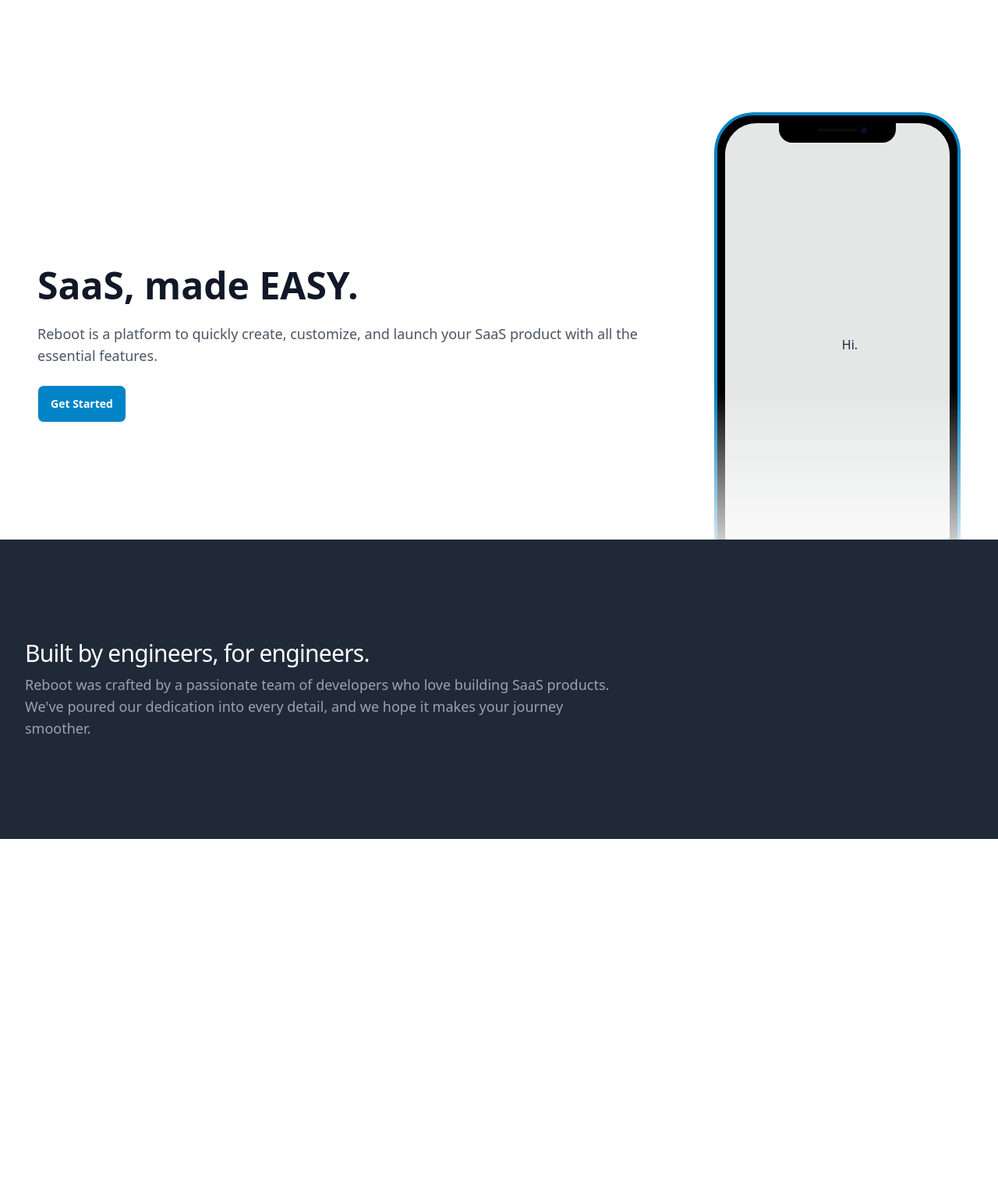
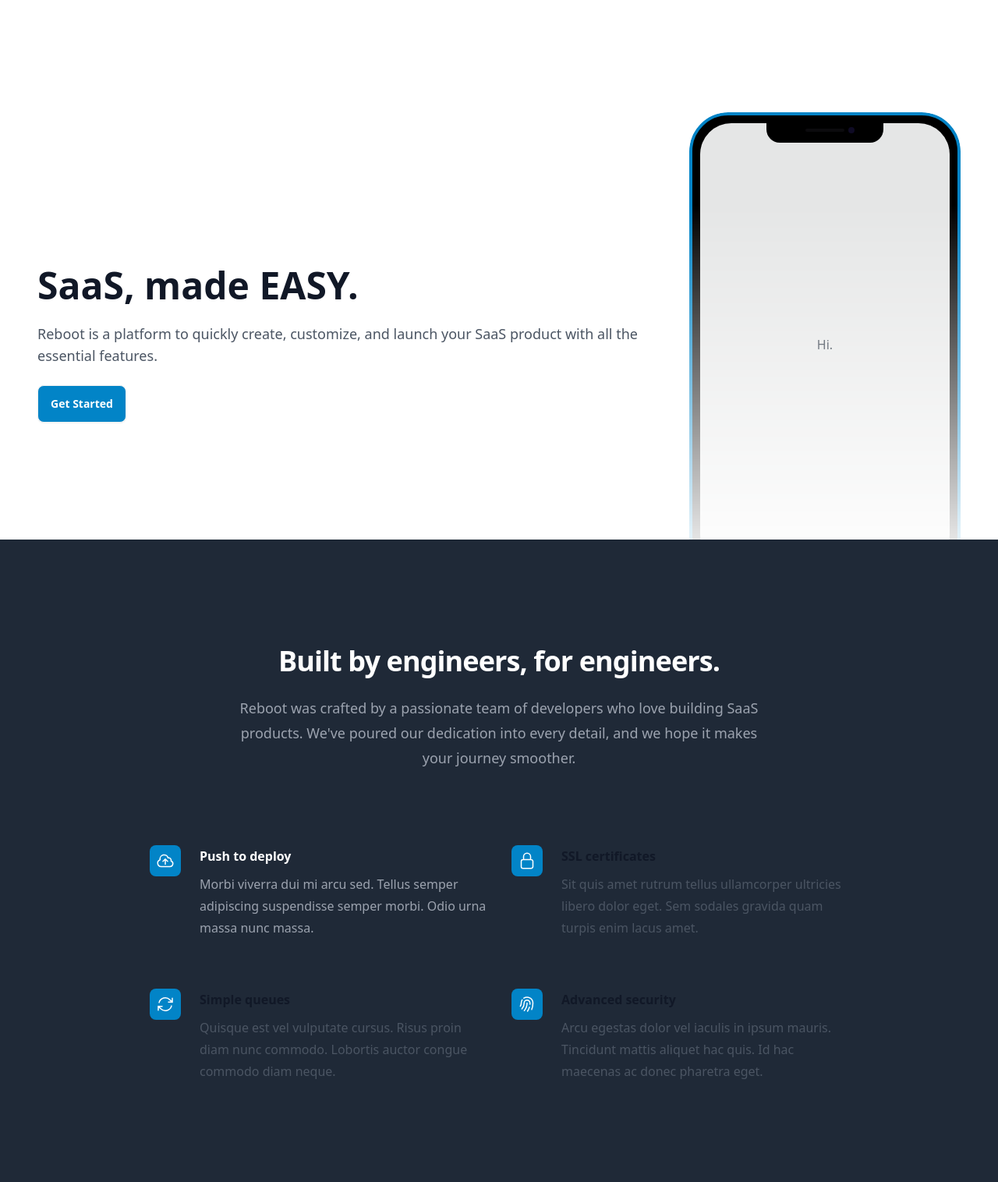
Before and after one commit to andreivisan/reboot-saas, a FastAPI app: page / in a window 1280 px wide. Shown: the part 68-1584 px from the top of the page at 78% size. Before the commit the page ends 1144 px from the top, so only its background shows below. Run offline with FastAPI, Linux system fonts and the light colour scheme; some libraries are stand-ins or nearby versions.

Commit message:
Home Page - Features section

```diff
--- a/templates/authentication/fragments/register_form.html
+++ b/templates/authentication/fragments/register_form.html
@@ -36,8 +36,8 @@
         </form>
 
         <p class="mt-10 text-center text-sm text-gray-500">
-        Already a member?
-        <a hx-get="/login" hx-target="#auth-form" hx-swap="innerHTML" class="font-semibold leading-6 text-sky-600 hover:text-sky-500 cursor-pointer">Login</a>
+            Already a member?
+            <a hx-get="/login" hx-target="#auth-form" hx-swap="innerHTML" class="font-semibold leading-6 text-sky-600 hover:text-sky-500 cursor-pointer">Login</a>
         </p>
     </div>
 </div>
--- /dev/null
+++ b/templates/home/fragments/features.html
@@ -0,0 +1,59 @@
+<div>
+    <div class="mx-auto max-w-7xl px-6 lg:px-8">
+        <div class="mx-auto max-w-2xl lg:text-center">
+            <p class="mt-2 text-3xl font-bold tracking-tight text-white sm:text-4xl">Built by engineers, for engineers.</p>
+            <p class="mt-6 text-lg leading-8 text-gray-400">
+                Reboot was crafted by a passionate team of developers who love building SaaS products.
+                We've poured our dedication into every detail, and we hope it makes your journey smoother.
+            </p>
+        </div>
+        <div class="mx-auto mt-16 max-w-2xl sm:mt-20 lg:mt-24 lg:max-w-4xl">
+            <dl class="grid max-w-xl grid-cols-1 gap-x-8 gap-y-10 lg:max-w-none lg:grid-cols-2 lg:gap-y-16">
+                <div class="relative pl-16">
+                    <dt class="text-white font-semibold leading-7 text-gray-900">
+                        <div class="absolute left-0 top-0 flex h-10 w-10 items-center justify-center rounded-lg bg-sky-600">
+                            <svg class="h-6 w-6 text-white" fill="none" viewBox="0 0 24 24" stroke-width="1.5" stroke="currentColor" aria-hidden="true">
+                                <path stroke-linecap="round" stroke-linejoin="round" d="M12 16.5V9.75m0 0l3 3m-3-3l-3 3M6.75 19.5a4.5 4.5 0 01-1.41-8.775 5.25 5.25 0 0110.233-2.33 3 3 0 013.758 3.848A3.752 3.752 0 0118 19.5H6.75z" />
+                            </svg>
+                        </div>
+                        Push to deploy
+                    </dt>
+                    <dd class="mt-2 text-gray-400 leading-7">Morbi viverra dui mi arcu sed. Tellus semper adipiscing suspendisse semper morbi. Odio urna massa nunc massa.</dd>
+                </div>
+                <div class="relative pl-16">
+                    <dt class="text-base font-semibold leading-7 text-gray-900">
+                        <div class="absolute left-0 top-0 flex h-10 w-10 items-center justify-center rounded-lg bg-sky-600">
+                            <svg class="h-6 w-6 text-white" fill="none" viewBox="0 0 24 24" stroke-width="1.5" stroke="currentColor" aria-hidden="true">
+                                <path stroke-linecap="round" stroke-linejoin="round" d="M16.5 10.5V6.75a4.5 4.5 0 10-9 0v3.75m-.75 11.25h10.5a2.25 2.25 0 002.25-2.25v-6.75a2.25 2.25 0 00-2.25-2.25H6.75a2.25 2.25 0 00-2.25 2.25v6.75a2.25 2.25 0 002.25 2.25z" />
+                            </svg>
+                        </div>
+                        SSL certificates
+                    </dt>
+                    <dd class="mt-2 text-base leading-7 text-gray-600">Sit quis amet rutrum tellus ullamcorper ultricies libero dolor eget. Sem sodales gravida quam turpis enim lacus amet.</dd>
+                </div>
+                <div class="relative pl-16">
+                    <dt class="text-base font-semibold leading-7 text-gray-900">
+                        <div class="absolute left-0 top-0 flex h-10 w-10 items-center justify-center rounded-lg bg-sky-600">
+                            <svg class="h-6 w-6 text-white" fill="none" viewBox="0 0 24 24" stroke-width="1.5" stroke="currentColor" aria-hidden="true">
+                                <path stroke-linecap="round" stroke-linejoin="round" d="M16.023 9.348h4.992v-.001M2.985 19.644v-4.992m0 0h4.992m-4.993 0l3.181 3.183a8.25 8.25 0 0013.803-3.7M4.031 9.865a8.25 8.25 0 0113.803-3.7l3.181 3.182m0-4.991v4.99" />
+                            </svg>
+                        </div>
+                        Simple queues
+                    </dt>
+                    <dd class="mt-2 text-base leading-7 text-gray-600">Quisque est vel vulputate cursus. Risus proin diam nunc commodo. Lobortis auctor congue commodo diam neque.</dd>
+                </div>
+                <div class="relative pl-16">
+                    <dt class="text-base font-semibold leading-7 text-gray-900">
+                        <div class="absolute left-0 top-0 flex h-10 w-10 items-center justify-center rounded-lg bg-sky-600">
+                            <svg class="h-6 w-6 text-white" fill="none" viewBox="0 0 24 24" stroke-width="1.5" stroke="currentColor" aria-hidden="true">
+                                <path stroke-linecap="round" stroke-linejoin="round" d="M7.864 4.243A7.5 7.5 0 0119.5 10.5c0 2.92-.556 5.709-1.568 8.268M5.742 6.364A7.465 7.465 0 004.5 10.5a7.464 7.464 0 01-1.15 3.993m1.989 3.559A11.209 11.209 0 008.25 10.5a3.75 3.75 0 117.5 0c0 .527-.021 1.049-.064 1.565M12 10.5a14.94 14.94 0 01-3.6 9.75m6.633-4.596a18.666 18.666 0 01-2.485 5.33" />
+                            </svg>
+                        </div>
+                        Advanced security
+                    </dt>
+                    <dd class="mt-2 text-base leading-7 text-gray-600">Arcu egestas dolor vel iaculis in ipsum mauris. Tincidunt mattis aliquet hac quis. Id hac maecenas ac donec pharetra eget.</dd>
+                </div>
+            </dl>
+        </div>
+    </div>
+</div>
--- a/templates/home/fragments/hero.html
+++ b/templates/home/fragments/hero.html
@@ -1,15 +1,15 @@
 <div class="hero mx-auto max-w-7xl px-4 sm:px-6 lg:px-8">
-    <div class="hero-content flex-col lg:flex-row-reverse gap-x-8">
-        <div class="mockup-phone border-sky-600 lg:[mask-image:linear-gradient(to_bottom,white_60%,transparent)]">
+    <div class="hero-content flex-col-reverse lg:flex-row-reverse lg:gap-x-8">
+        <div class="mockup-phone border-sky-600 lg:[mask-image:linear-gradient(to_bottom,white_20%,transparent)] [mask-image:linear-gradient(to_bottom,white_-20%,transparent)] flex-shrink-0">
             <div class="camera"></div>
             <div class="display">
                 <div class="artboard artboard-demo phone-1">Hi.</div>
             </div>
         </div>
-        <div>
+        <div class="flex-1">
             <h1 class="text-5xl font-semibold text-gray-900">SaaS, made EASY.</h1>
             <p class="py-6 text-lg text-gray-600 lg:col-span-7 xl:col-span-6">
-            Reboot is a platform to quickly create, customize, and launch your SaaS product with all the essential features.
+                Reboot is a platform to quickly create, customize, and launch your SaaS product with all the essential features.
             </p>
             <button class="btn bg-sky-600 hover:bg-sky-500 text-white">Get Started</button>
         </div>
--- a/templates/home/fragments/navbar.html
+++ b/templates/home/fragments/navbar.html
@@ -17,7 +17,7 @@
             </div>
             <ul
                 tabindex="0"
-                class="menu menu-sm dropdown-content bg-gray-700 rounded-box z-[1] mt-3 w-52 p-2 shadow">
+                class="menu menu-sm dropdown-content bg-gray-800 text-white rounded-md z-[1] mt-3 w-52 p-2 shadow">
                 <li><a>Features</a></li>
                 <li><a>FAQs</a></li>
             </ul>
--- a/templates/home/pages/home.html
+++ b/templates/home/pages/home.html
@@ -10,15 +10,7 @@
     <div class="relative flex w-full items-center justify-center overflow-hidden py-20 sm:py-32 lg:pb-32 xl:pb-36">
          {% include 'home/fragments/hero.html' %}
     </div>
-    <section id="features" aria-label="Features for investing all your money" class="relative lg:-mt-52 bg-gray-800 py-20 sm:py-32">
-        <div class="mx-auto max-w-7xl px-4 sm:px-6 lg:px-8">
-            <div class="mx-auto max-w-2xl lg:mx-0 lg:max-w-3xl">
-                <h2 class="text-3xl font-medium tracking-tight text-white">Built by engineers, for engineers.</h2>
-                <p class="mt-2 text-lg text-gray-400">
-                    Reboot was crafted by a passionate team of developers who love building SaaS products.
-                    We've poured our dedication into every detail, and we hope it makes your journey smoother.
-                </p>
-            </div>
-        </div>
+    <section id="features" aria-label="Features for investing all your money" class="relative -mt-64 lg:-mt-52 bg-gray-800 py-20 sm:py-32">
+        {% include 'home/fragments/features.html' %}
     </section>
 {% endblock content%}
```
